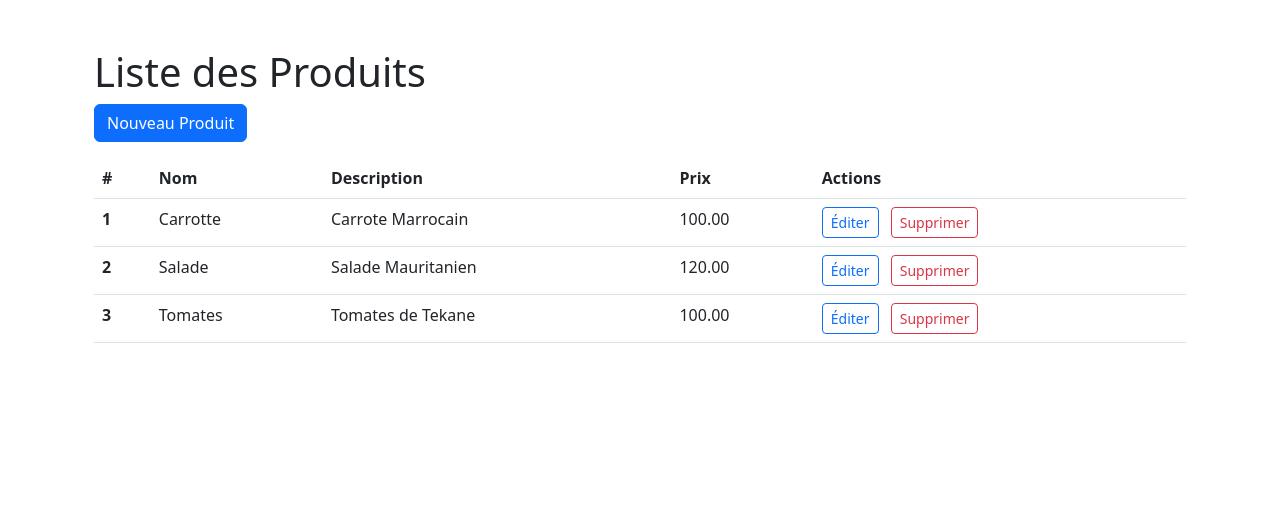
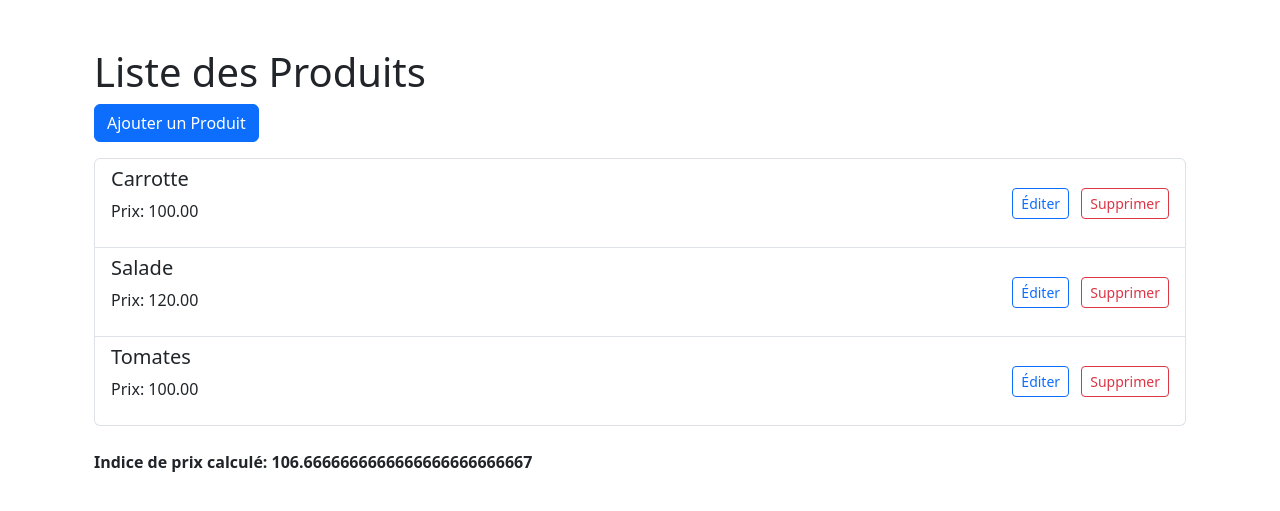
Before and after one commit to aboudiallo21/Diallo-s-Project, a Django app: page / in a window 1280 px wide. Shown: the part 56-567 px from the top of the page. Run offline with Django 5.2, Linux system fonts and the light colour scheme; data comes from the database, SQL or seed files in the repository; both versions use the stored data as it was after the commit.

Commit message:
Message descriptif ici

```diff
--- a/gestion_produits/templates/product_list.html
+++ b/gestion_produits/templates/product_list.html
@@ -5,39 +5,33 @@
 {% block content %}
 <div class="container mt-5">
     <h1>Liste des Produits</h1>
-    <a href="{% url 'product_new' %}" class="btn btn-primary mb-3">Nouveau Produit</a>
 
-    <table class="table">
-        <!-- Table header -->
-        <thead>
-            <tr>
-                <th scope="col">#</th>
-                <th scope="col">Nom</th>
-                <th scope="col">Description</th>
-                <th scope="col">Prix</th>
-                <!-- Ajoutez d'autres colonnes si nécessaire -->
-                <th scope="col">Actions</th>
-            </tr>
-        </thead>
-        <tbody>
-            <!-- Iterate over products and display data -->
-            {% for product in products %}
-            <tr>
-                <th scope="row">{{ forloop.counter }}</th>
-                <td>{{ product.name }}</td>
-                <td>{{ product.description }}</td>
-                <td>{{ product.price }}</td>
-                <!-- Affichez d'autres données si nécessaire -->
-                <td>
+    <a href="{% url 'product_new' %}" class="btn btn-primary mb-3">Ajouter un Produit</a>
+
+    <ul class="list-group">
+        {% for product in products %}
+            <li class="list-group-item d-flex justify-content-between align-items-center">
+                <div>
+                    <h5>{{ product.name }}</h5>
+                    <p>Prix: {{ product.price }}</p>
+                </div>
+                <div>
                     <a href="{% url 'product_edit' pk=product.pk %}" class="btn btn-sm btn-outline-primary me-2">Éditer</a>
                     <form action="{% url 'product_delete' pk=product.pk %}" method="post" class="d-inline">
                         {% csrf_token %}
                         <button type="submit" class="btn btn-sm btn-outline-danger" onclick="return confirm('Êtes-vous sûr de vouloir supprimer ce produit ?')">Supprimer</button>
                     </form>
-                </td>
-            </tr>
-            {% endfor %}
-        </tbody>
-    </table>
+                </div>
+            </li>
+        {% endfor %}
+    </ul>
+
+    <div class="mt-4">
+        {% if price_index %}
+            <p class="fw-bold">Indice de prix calculé: {{ price_index }}</p>
+        {% else %}
+            <p>Aucun indice de prix disponible pour le moment.</p>
+        {% endif %}
+    </div>
 </div>
 {% endblock %}
```
Also changed, not shown: db.sqlite3.
